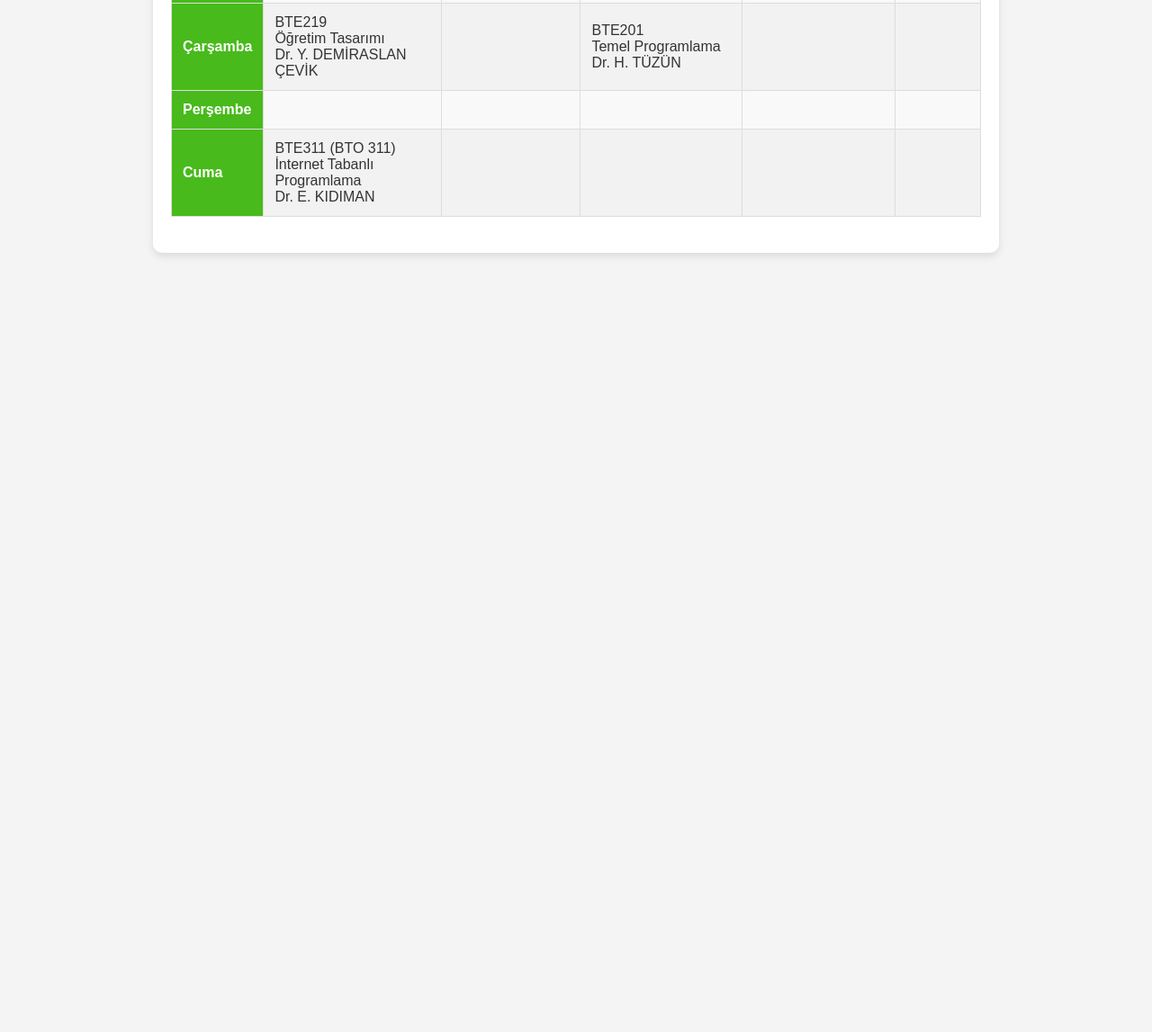
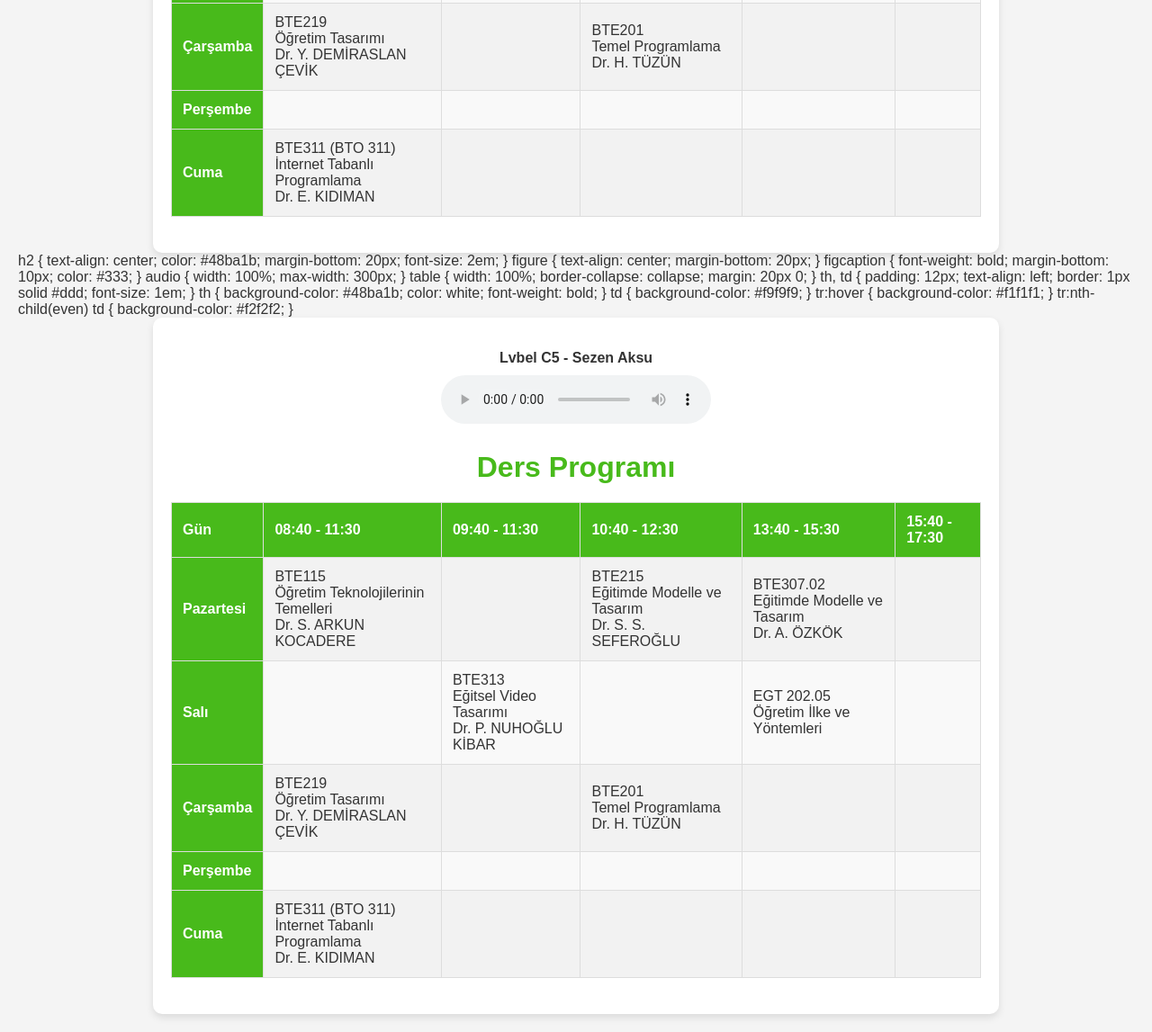
Before and after one commit to ahmetaykut33/ahmetaykutBTE311, a plain HTML site: page hafta2.html in a window 1280 px wide. Shown: the part 514-1661 px from the top of the page at 90% size. Before the commit the page ends 815 px from the top, so only its background shows below. Drawn offline with Linux system fonts and the light colour scheme.

Commit message:
Update hafta2.html

```diff
--- a/hafta2.html
+++ b/hafta2.html
@@ -1,4 +1,29 @@
 <!DOCTYPE html>
+<html lang="en">
+<head>
+    <meta charset="UTF-8">
+    <meta name="viewport" content="width=device-width, initial-scale=1.0">
+    <title>Hafta 2</title>
+    <style>
+        body {
+            font-family: Arial, sans-serif;
+            background-color: #f4f4f4;
+            color: #333;
+            margin: 0;
+            padding: 20px;
+            display: flex;
+            justify-content: center;
+            align-items: center;
+            flex-direction: column;
+        }
+        .container {
+            max-width: 900px;
+            background-color: #fff;
+            padding: 20px;
+            border-radius: 10px;
+            box-shadow: 0 4px 8px rgba(0, 0, 0, 0.1);
+            width: 100%;
+        }<!DOCTYPE html>
 <html lang="en">
 <head>
     <meta charset="UTF-8">
@@ -165,3 +190,145 @@
     </div>
 </body>
 </html>
+
+        h2 {
+            text-align: center;
+            color: #48ba1b;
+            margin-bottom: 20px;
+            font-size: 2em;
+        }
+        figure {
+            text-align: center;
+            margin-bottom: 20px;
+        }
+        figcaption {
+            font-weight: bold;
+            margin-bottom: 10px;
+            color: #333;
+        }
+        audio {
+            width: 100%;
+            max-width: 300px;
+        }
+        table {
+            width: 100%;
+            border-collapse: collapse;
+            margin: 20px 0;
+        }
+        th, td {
+            padding: 12px;
+            text-align: left;
+            border: 1px solid #ddd;
+            font-size: 1em;
+        }
+        th {
+            background-color: #48ba1b;
+            color: white;
+            font-weight: bold;
+        }
+        td {
+            background-color: #f9f9f9;
+        }
+        tr:hover {
+            background-color: #f1f1f1;
+        }
+        tr:nth-child(even) td {
+            background-color: #f2f2f2;
+        }
+    </style>
+</head>
+<body>
+    <div class="container">
+        <figure>
+            <figcaption>Lvbel C5 - Sezen Aksu</figcaption>
+            <audio controls src="LVBEL C5 - SEZEN AKSU - LVBELC5 (youtube).mp3">
+                <a href="LVBEL C5 - SEZEN AKSU - LVBELC5 (youtube).mp3">Download audio</a>
+            </audio>
+        </figure>
+
+        <h2>Ders Programı</h2>
+
+        <table>
+            <tr>
+                <th>Gün</th>
+                <th>08:40 - 11:30</th>
+                <th>09:40 - 11:30</th>
+                <th>10:40 - 12:30</th>
+                <th>13:40 - 15:30</th>
+                <th>15:40 - 17:30</th>
+            </tr>
+            <tr>
+                <th>Pazartesi</th>
+                <td>
+                    BTE115<br>
+                    Öğretim Teknolojilerinin Temelleri<br>
+                    Dr. S. ARKUN KOCADERE
+                </td>
+                <td></td>
+                <td>
+                    BTE215<br>
+                    Eğitimde Modelle ve Tasarım<br>
+                    Dr. S. S. SEFEROĞLU
+                </td>
+                <td>
+                    BTE307.02<br>
+                    Eğitimde Modelle ve Tasarım<br>
+                    Dr. A. ÖZKÖK
+                </td>
+                <td></td>
+            </tr>
+            <tr>
+                <th>Salı</th>
+                <td></td>
+                <td>
+                    BTE313<br>
+                    Eğitsel Video Tasarımı<br>
+                    Dr. P. NUHOĞLU KİBAR
+                </td>
+                <td></td>
+                <td>
+                    EGT 202.05<br>
+                    Öğretim İlke ve Yöntemleri
+                </td>
+                <td></td>
+            </tr>
+            <tr>
+                <th>Çarşamba</th>
+                <td>
+                    BTE219<br>
+                    Öğretim Tasarımı<br>
+                    Dr. Y. DEMİRASLAN ÇEVİK
+                </td>
+                <td></td>
+                <td>
+                    BTE201<br>
+                    Temel Programlama<br>
+                    Dr. H. TÜZÜN
+                </td>
+                <td></td>
+                <td></td>
+            </tr>
+            <tr>
+                <th>Perşembe</th>
+                <td></td>
+                <td></td>
+                <td></td>
+                <td></td>
+                <td></td>
+            </tr>
+            <tr>
+                <th>Cuma</th>
+                <td>
+                    BTE311 (BTO 311)<br>
+                    İnternet Tabanlı Programlama<br>
+                    Dr. E. KIDIMAN
+                </td>
+                <td></td>
+                <td></td>
+                <td></td>
+                <td></td>
+            </tr>
+        </table>
+    </div>
+</body>
+</html>
```
